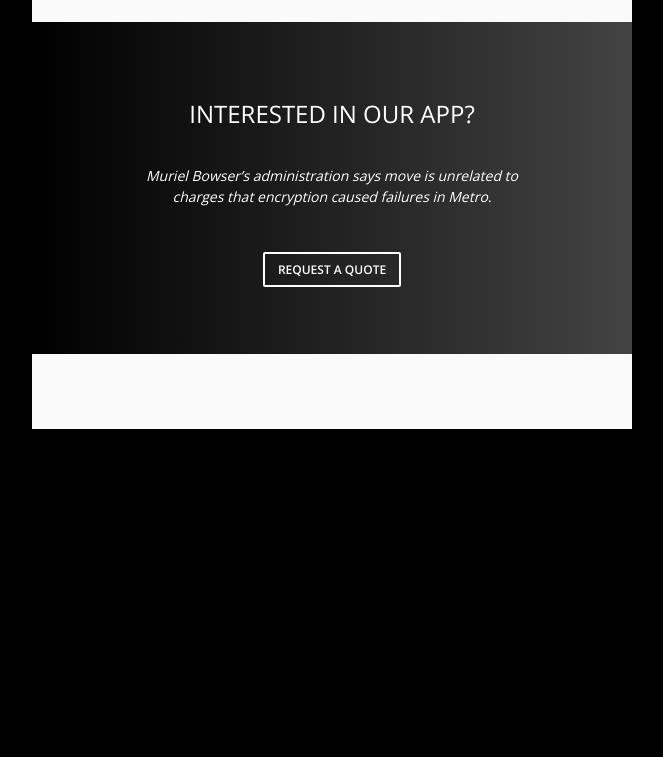
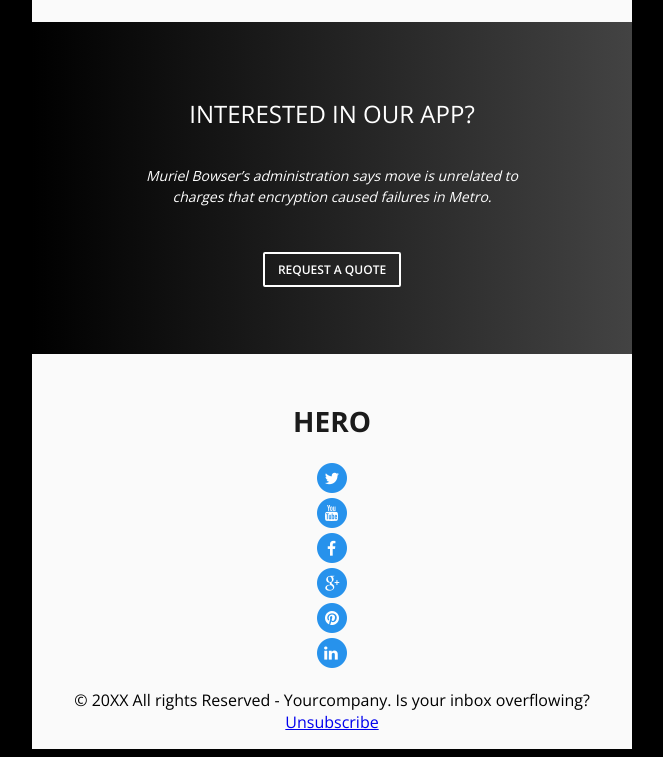
Before and after one commit to jodaddy15/HTML-email, a React app: page public/index.html in a window 1280 px wide. Shown: the part 5500-6257 px from the top of the page, without its empty margins (308-971 px from the left). Before the commit the page ends 5937 px from the top, so only its background shows below. Built offline with nearby package versions, Linux system fonts and the light colour scheme.

Commit message:
footer added

```diff
--- a/public/index.html
+++ b/public/index.html
@@ -593,11 +593,73 @@
     </td>
   </tr>
   <!-- end of interest row-->
+  <!-- Start of footer-->
   <tr>
     <td>
-      <table class="detail-table" width="100%" align="left" cellspacing="0" cellpadding="0" border="0" style="padding: 50px 0 25px; background: #fafafa">
+      <table class="detail-table" width="100%" align="left" cellspacing="0" cellpadding="0" border="0" style="padding: 25px 0 0; background: #fafafa">
         <!-- start of one row -->
-
+        <tr>
+          <td align="center">
+            <h2 style="font-weight: 700; font-family: 'Open Sans', 'Helvetica Neue', Helvetica, Arial, 'Lucida Grande', sans-serif; color: #1b1b1b; text-transform: uppercase; font-size: 28px;">
+              Hero
+            </h2>
+          </td>
+        </tr>
+        <tr>
+          <td>
+            <table class="icon-table" align="center" width="250px" align="left" cellspacing="0" cellpadding="0" border="0">
+              <tr>
+                <td align="center">
+                  <a href="http://www.twitter.com/">
+                    <img src="/img/twitter_icon.png" alt="twitter.com icon">
+                  </a>
+                </td>
+              </tr>
+              <tr>
+                <td align="center">
+                  <a href="http://www.youtube.com/">
+                    <img src="/img/youtube_icon.png" alt="youtube.com icon">
+                  </a>
+                </td>
+              </tr>
+              <tr>
+                <td align="center">
+                  <a href="http://www.facebook.com/">
+                    <img src="/img/facebook_icon.png" alt="facebook.com icon">
+                  </a>
+                </td>
+              </tr>
+              <tr>
+                <td align="center">
+                  <a href="http://www.google.com/">
+                    <img src="/img/google_icon.png" alt="google.com icon">
+                  </a>
+                </td>
+              </tr>
+              <tr>
+                <td align="center">
+                  <a href="http://www.pinterest.com/">
+                    <img src="/img/pinterest_icon.png" alt="pinterest.com icon">
+                  </a>
+                </td>
+              </tr>
+              <tr>
+                <td align="center">
+                  <a href="http://www.linkedin.com/">
+                    <img src="/img/linkedin_icon.png" alt="linkedin.com icon">
+                  </a>
+                </td>
+              </tr>
+            </table>
+          </td>
+        </tr>
+        <tr>
+          <td align="center">
+            <p style="">
+              © 20XX All rights Reserved - Yourcompany. Is your inbox overflowing? <a href="#">Unsubscribe</a>
+            </p>
+          </td>
+        </tr>
       </table>
     </td>
   </tr>
```
